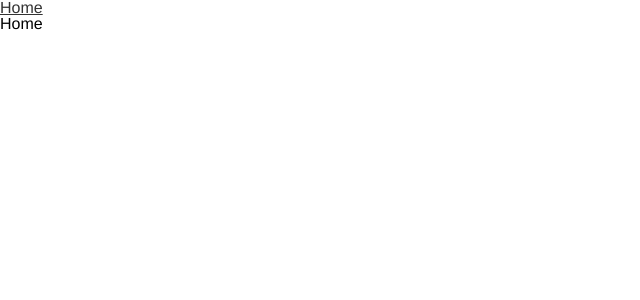
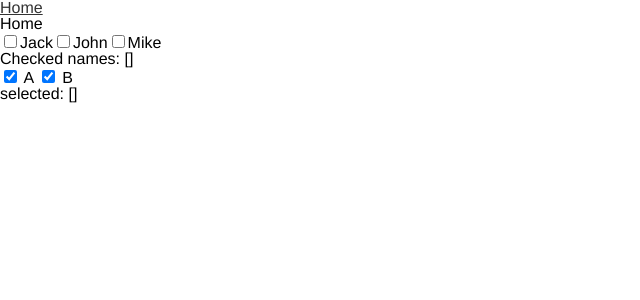
Before and after one commit to Smithoo/too-do, a Vue app: page /#/ in a window 1280 px wide. Shown: the top 300 px of the page, without its empty margins (0-640 px from the left). Built offline with nearby package versions, Linux system fonts and the light colour scheme.

Commit message:
WIP: check-box

```diff
--- a/src/views/common/check-box.vue
+++ b/src/views/common/check-box.vue
@@ -1,14 +1,53 @@
 <template>
-    <div>
-        CHECK BOX
-    </div>
+    <span class="check-box">
+        <input type="checkbox"
+            class="checkbox-input"
+            :id="id"
+            :value="value"
+            :checked="checked"
+            :disabled="disabled"
+            @focus="onFocus"
+            @blur="onBlur"
+            @change="onChange">
+        <label class="checkbox-label"
+            :for="id">
+            <slot></slot>
+        </label>
+    </span>
 </template>
 
 <script>
 export default {
+    model: {
+        prop: 'checked',
+        event: 'change',
+    },
+    props: ['checked', 'disabled', 'value'],
+    computed: {
+        id() {
+            return `checkbox-${this.value}`;
+        },
+    },
+    mounted() {
+        // if (this.checked || this.val === this.value) {
+        //     this.isChecked = true;
+        //     this.$emit('change', this.value);
+        // }
+    },
+    methods: {
+        onFocus(event) {
+            this.$emit('focus', event);
+        },
+        onBlur(event) {
+            this.$emit('emit', event);
+        },
+        onChange(event) {
+            this.$emit('change', event.target.checked);
+        },
+    },
 };
 </script>
 
-<style>
+<style scoped`>
 
 </style>
--- a/src/views/pages/home.vue
+++ b/src/views/pages/home.vue
@@ -1,19 +1,44 @@
 <template>
     <div class="home">
         Home
+        <div id='example-3'>
+        <input type="checkbox" id="jack" value="Jack" v-model="checkedNames">
+        <label for="jack">Jack</label>
+        <input type="checkbox" id="john" value="John" v-model="checkedNames">
+        <label for="john">John</label>
+        <input type="checkbox" id="mike" value="Mike" v-model="checkedNames">
+        <label for="mike">Mike</label>
+        <br>
+        <span>Checked names: {{ checkedNames }}</span>
+        </div>
+        <check-box
+            value="a"
+            v-model="selected">
+            A
+        </check-box>
+        <check-box
+            value="b"
+            v-model="selected">
+            B
+        </check-box>
+        <div>
+            selected: {{ selected }}
+        </div>
     </div>
 </template>
 
 <script>
-// import RadioButton from '@/views/common/radio-button.vue';
+import CheckBox from '@/views/common/check-box.vue';
 
 export default {
     components: {
+        CheckBox,
         // RadioButton,
     },
     data() {
         return {
-            selected: '',
+            selected: [],
+            checkedNames: [],
         };
     },
 };
```
